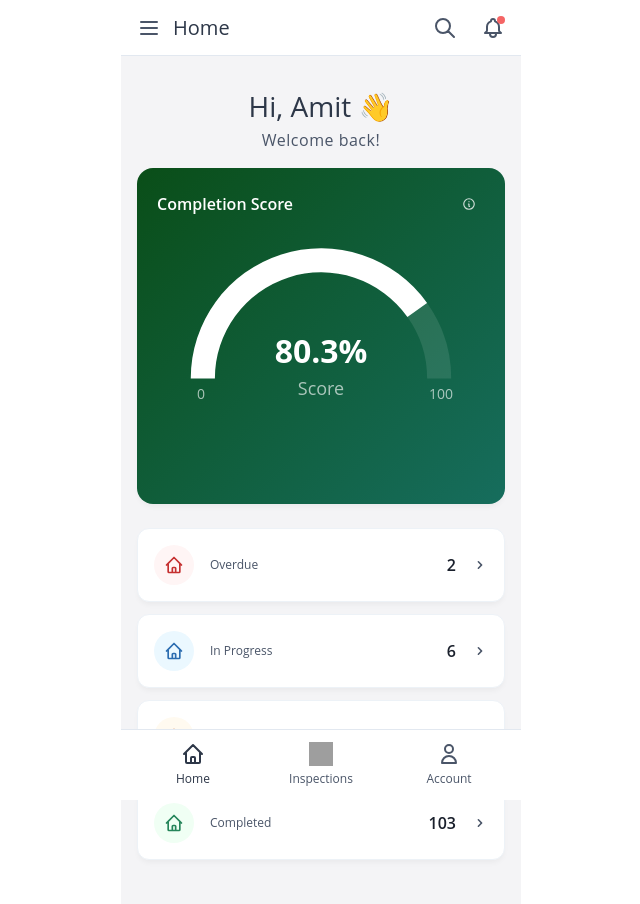
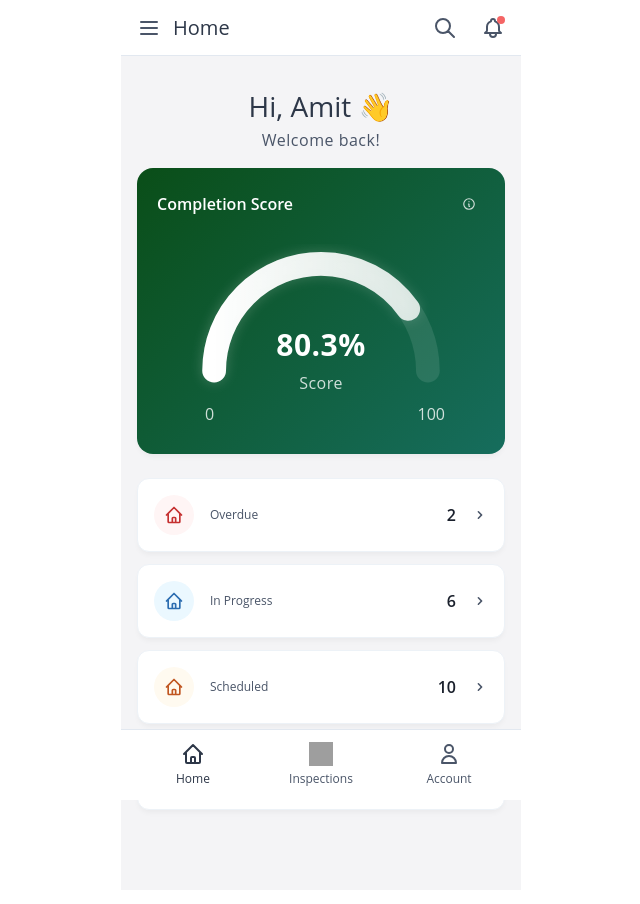
Before and after one commit to rajbreno-agnext/Inspeqt-GenAI-Codes, a React (Create React App) app: page /dashboard in a window 1280 px wide. Shown: the top 904 px of the page, without its empty margins (319-959 px from the left). Built offline with nearby package versions, Linux system fonts and the light colour scheme; grey boxes are pictures that could not be loaded; the HTML template or start-up script is replaced by a standard one.

Commit message:
Improved

```diff
--- a/src/components/CompletionScoreCard.js
+++ b/src/components/CompletionScoreCard.js
@@ -7,13 +7,11 @@ import {
   IconButton,
 } from '@chakra-ui/react';
 import { HiOutlineInformationCircle } from 'react-icons/hi';
-import { PieChart, Pie, Cell } from 'recharts';
 
 export const CompletionScoreCard = ({ score }) => {
-  const data = [
-    { value: score },
-    { value: 100 - score }
-  ];
+  const radius = 135;
+  const circumference = Math.PI * radius;
+  const offset = circumference - (score / 100) * circumference;
 
   return (
     <Box
@@ -37,53 +35,81 @@ export const CompletionScoreCard = ({ score }) => {
       </HStack>
 
       <VStack spacing={2} align="center">
-        <Box h="240px" position="relative" w="full" display="flex" justifyContent="center">
-          <PieChart width={340} height={240}>
-            <Pie
-              data={data}
-              cx={165}
-              cy={130}
-              startAngle={180}
-              endAngle={0}
-              innerRadius={110}
-              outerRadius={135}
-              paddingAngle={0}
-              dataKey="value"
-              strokeWidth={0}
+        <Box h="190px" position="relative" w="full" display="flex" justifyContent="center">
+          <Box position="relative" w="340px" h="190px">
+            <svg
+              width="340"
+              height="190"
+              viewBox="0 0 340 240"
             >
-              <Cell fill="#FFFFFF" />
-              <Cell fill="rgba(255, 255, 255, 0.1)" />
-            </Pie>
-          </PieChart>
+              {/* Background arc */}
+              <path
+                d="M 35,160 A 135,135 0 0,1 305,160"
+                stroke="rgba(255, 255, 255, 0.1)"
+                strokeWidth="30"
+                strokeLinecap="round"
+                fill="none"
+              />
+
+              {/* Progress arc with gradient */}
+              <defs>
+                <linearGradient id="progressGradient" x1="0%" y1="0%" x2="100%" y2="0%">
+                  <stop offset="0%" stopColor="rgba(255, 255, 255, 1)" />
+                  <stop offset="100%" stopColor="rgba(255, 255, 255, 0.8)" />
+                </linearGradient>
+              </defs>
+              <path
+                d="M 35,160 A 135,135 0 0,1 305,160"
+                stroke="url(#progressGradient)"
+                strokeWidth="30"
+                fill="none"
+                strokeLinecap="round"
+                style={{
+                  strokeDasharray: circumference,
+                  strokeDashoffset: offset,
+                  transition: 'stroke-dashoffset 0.5s ease',
+                  filter: 'drop-shadow(0px 0px 8px rgba(255, 255, 255, 0.2))',
+                }}
+              />
+            </svg>
+          </Box>
           <VStack
             position="absolute"
-            top="50%"
+            top="60%"
             left="50%"
             transform="translate(-50%, -50%)"
-            spacing={0}
+            spacing={1}
           >
-            <Text fontSize="32px" fontWeight="700">
+            <Text
+              fontSize="30px"
+              fontWeight="700"
+              letterSpacing="0.5px"
+            >
               {score}%
             </Text>
-            <Text fontSize="18px" color="whiteAlpha.700">
+            <Text
+              fontSize="16px"
+              color="whiteAlpha.800"
+              letterSpacing="0.5px"
+            >
               Score
             </Text>
           </VStack>
           <Text
             position="absolute"
-            bottom={20}
-            left={10}
-            fontSize="14px"
-            color="whiteAlpha.700"
+            bottom={2}
+            left={12}
+            fontSize="16px"
+            color="whiteAlpha.800"
           >
             0
           </Text>
           <Text
             position="absolute"
-            bottom={20}
-            right={8}
-            fontSize="14px"
-            color="whiteAlpha.700"
+            bottom={2}
+            right={10}
+            fontSize="16px"
+            color="whiteAlpha.800"
           >
             100
           </Text>
```
